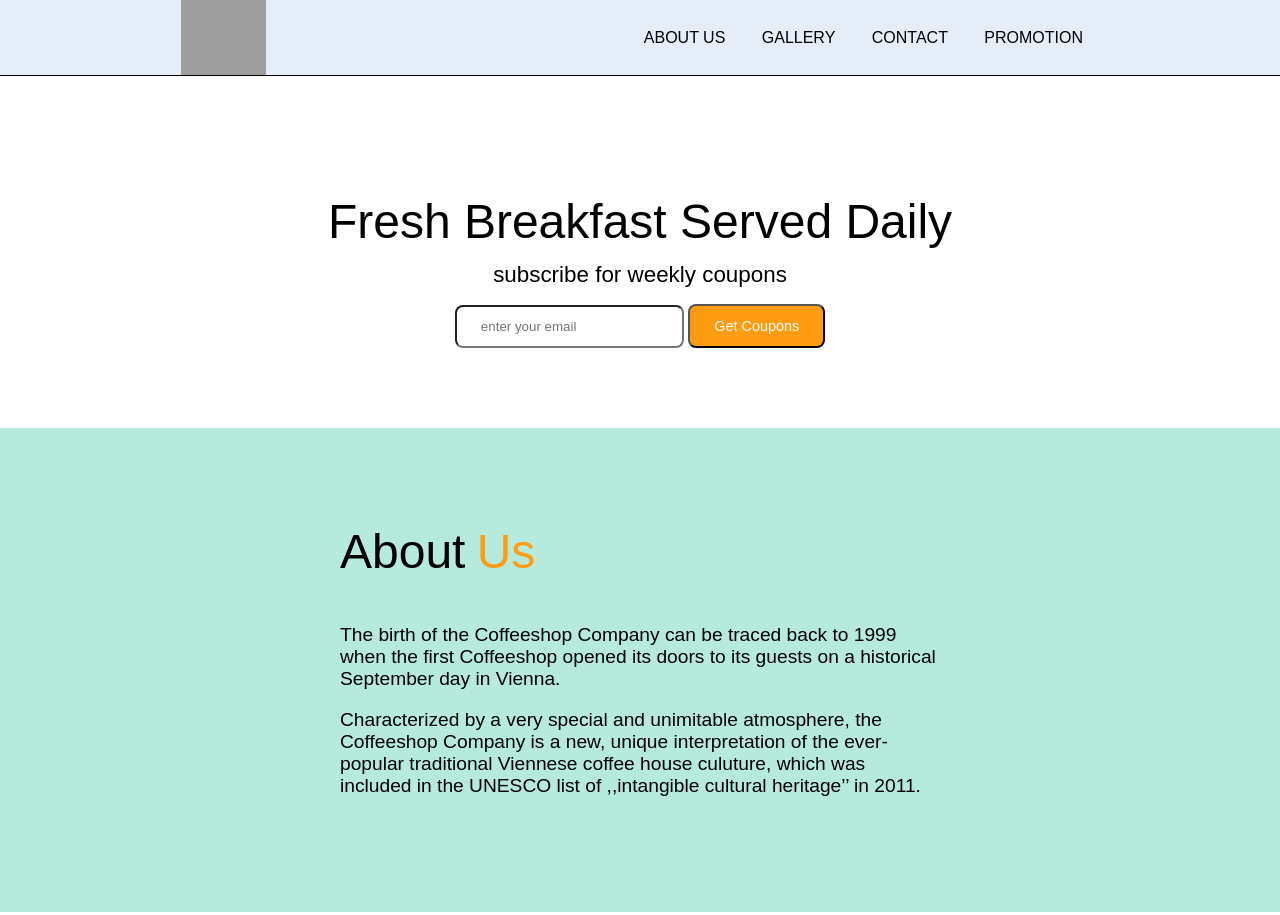
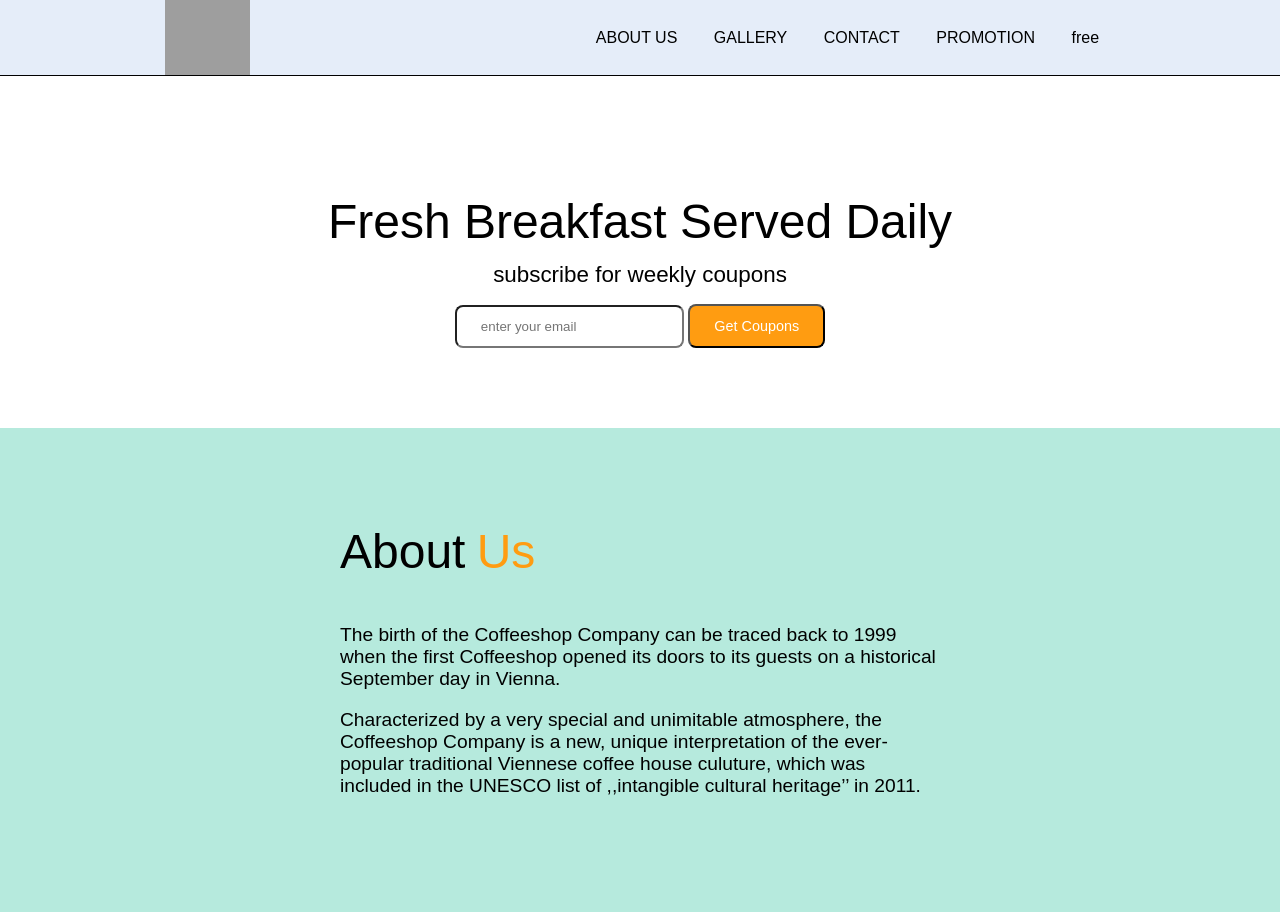
Before and after one commit to ujiik009/ci-cd-frontend, a plain HTML site: page index.html in a window 1280 px wide. Shown: the top 915 px of the page. Drawn offline with Linux system fonts and the light colour scheme; grey boxes are pictures that could not be loaded.

Commit message:
add menu

```diff
--- a/index.html
+++ b/index.html
@@ -8,6 +8,7 @@
         <a class="nav-link" href="#gallery">GALLERY</a>
         <a class="nav-link" href="#contact">CONTACT</a>
         <a class="nav-link" href="#contact">PROMOTION</a>
+        <a class="nav-link" href="#contact">free</a>
       </nav>
     </header>
 
```
